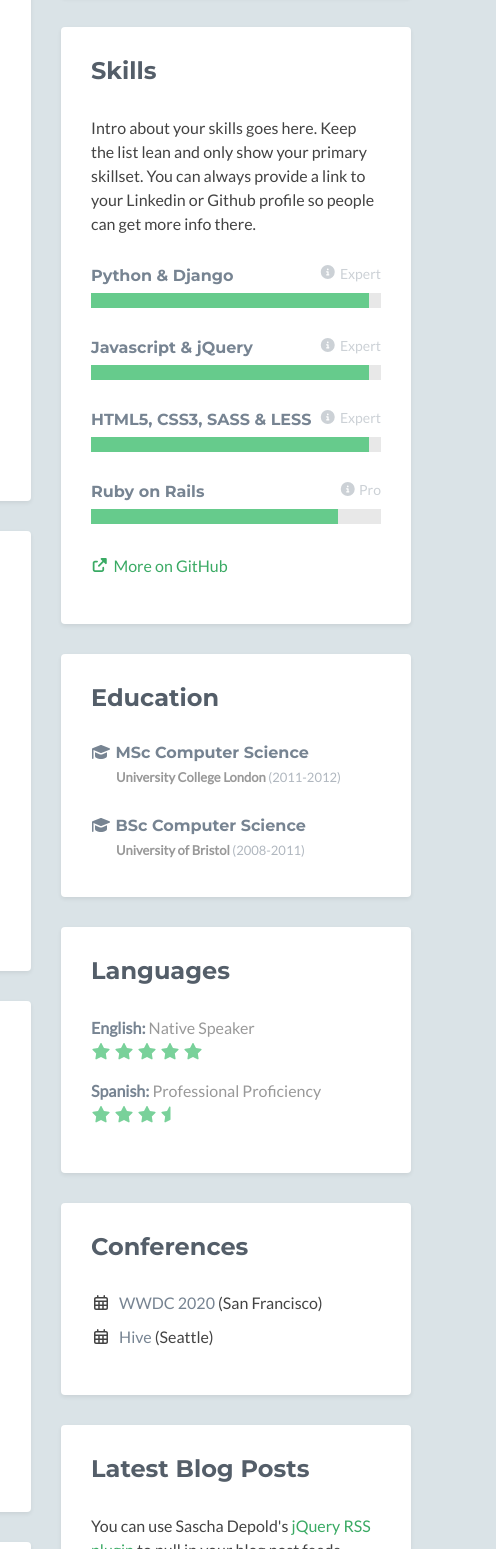
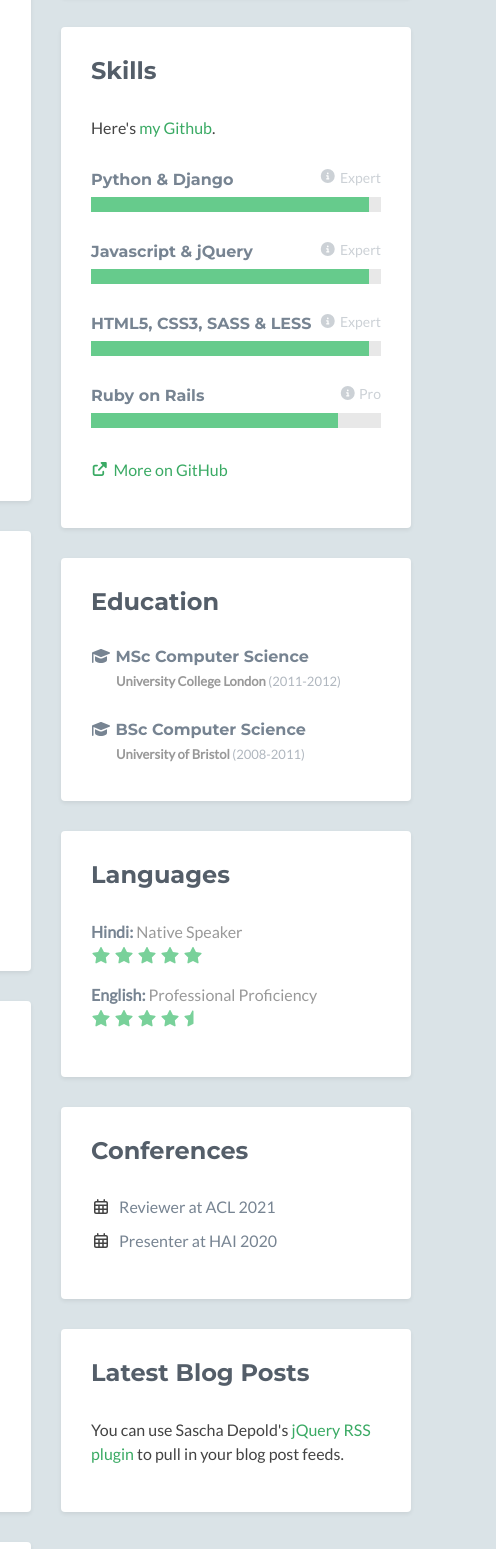
Before and after one commit to erzaliator/kaveri.ml, a plain HTML site: page index.html in a window 1280 px wide. Shown: the part 1002-2551 px from the top of the page, 784-1280 px from the left. Drawn offline with nearby package versions, Linux system fonts and the light colour scheme; no server answers; some icons are missing.

Commit message:
Update languages & conferences sections

```diff
--- a/index.html
+++ b/index.html
@@ -241,7 +241,7 @@
                         <h2 class="heading">Skills</h2>
                         <div class="content">
                             <p class="intro">
-                                Intro about your skills goes here. Keep the list lean and only show your primary skillset. You can always provide a link to your Linkedin or Github profile so people can get more info there.</p>
+                                Here's <a href="https://github.com/erzaliator">my Github</a>.</p>
 
                             <div class="skillset">
 
@@ -305,12 +305,12 @@
                         <div class="content">
                             <ul class="list-unstyled">
                                 <li class="item">
-                                    <span class="title"><strong>English:</strong></span>
+                                    <span class="title"><strong>Hindi:</strong></span>
                                     <span class="level">Native Speaker <br class="visible-xs"/><i class="fas fa-star"></i> <i class="fas fa-star"></i> <i class="fas fa-star"></i> <i class="fas fa-star"></i> <i class="fas fa-star"></i> </span>
                                 </li><!--//item-->
                                 <li class="item">
-                                    <span class="title"><strong>Spanish:</strong></span>
-                                    <span class="level">Professional Proficiency <br class="visible-sm visible-xs"/><i class="fas fa-star"></i> <i class="fas fa-star"></i> <i class="fas fa-star"></i> <i class="fas fa-star-half"></i></span>
+                                    <span class="title"><strong>English:</strong></span>
+                                    <span class="level">Professional Proficiency <br class="visible-sm visible-xs"/><i class="fas fa-star"></i> <i class="fas fa-star"></i> <i class="fas fa-star"></i> <i class="fas fa-star"></i> <i class="fas fa-star-half"></i></span>
                                 </li><!--//item-->
                             </ul>
                         </div><!--//content-->
@@ -322,8 +322,8 @@
                         <h2 class="heading">Conferences</h2>
                         <div class="content">
                             <ul class="list-unstyled">
-                                <li><i class="far fa-calendar-alt"></i> <a href="#" target="_blank">WWDC 2020</a> (San Francisco)</li>
-                                <li><i class="far fa-calendar-alt"></i> <a href="#">Hive</a> (Seattle)</li>
+                                <li><i class="far fa-calendar-alt"></i> <a href="https://2021.aclweb.org/">Reviewer at ACL 2021</a></li>
+                                <li><i class="far fa-calendar-alt"></i> <a href="https://www.humanizing-ai.com/">Presenter at HAI 2020</a></li>
                             </ul>
                         </div><!--//content-->
                     </div><!--//section-inner-->
```
